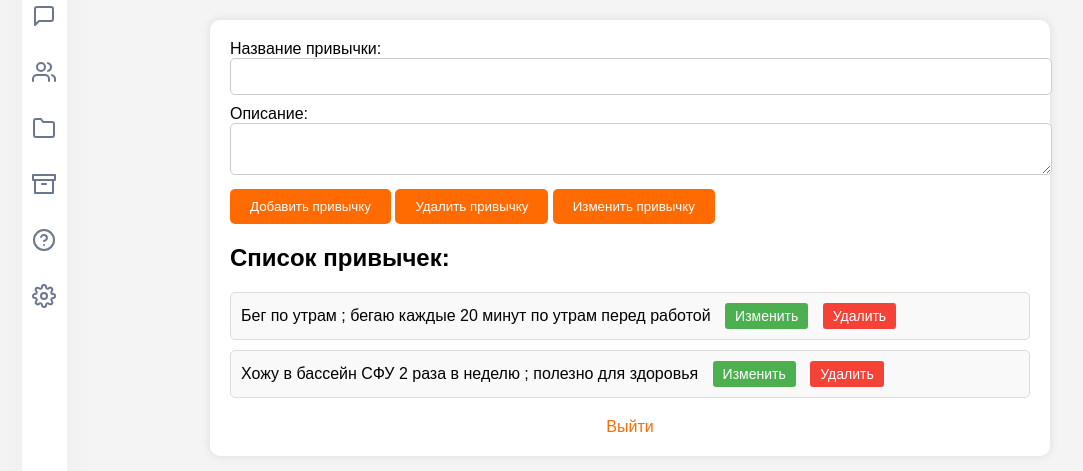
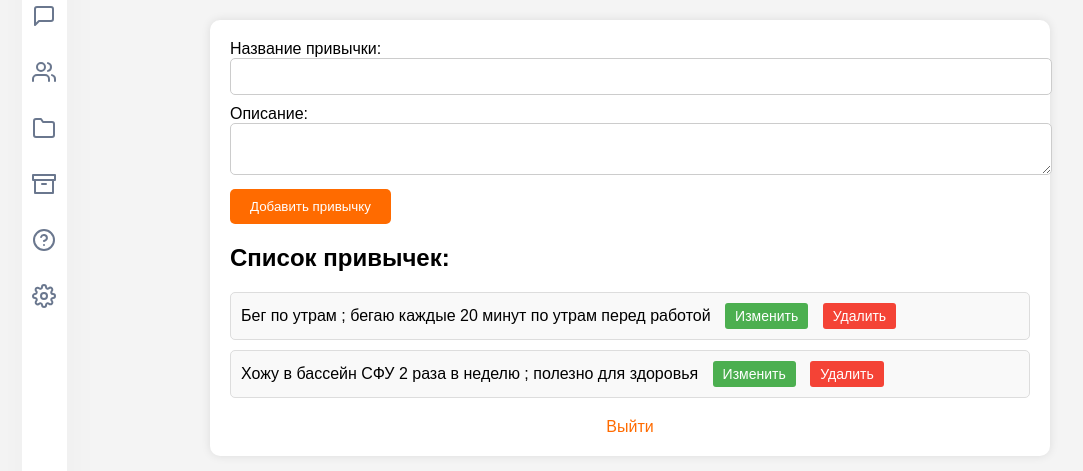
Before and after one commit to prgrssvvrld/Bezopasnost2, a Django app: page /habits/ in a window 1280 px wide. Shown: the part 100-571 px from the top of the page, without its empty margins (10-1093 px from the left). Run offline with Django 5.2, Linux system fonts and the light colour scheme; a user stored in the database is signed in; data comes from the database, SQL or seed files in the repository; both versions use the stored data as it was after the commit.

Commit message:
Убрал 2 кнопки

```diff
--- a/templates/habits/main_page.html
+++ b/templates/habits/main_page.html
@@ -237,8 +237,6 @@
             <label for="id_description">Описание:</label>
             <textarea name="description" id="id_description"></textarea>
             <button type="submit">Добавить привычку</button>
-            <button type="">Удалить привычку</button>
-            <button type="">Изменить привычку</button>
         </form>
 
         <h2>Список привычек:</h2>
```
Also changed, not shown: db.sqlite3.
